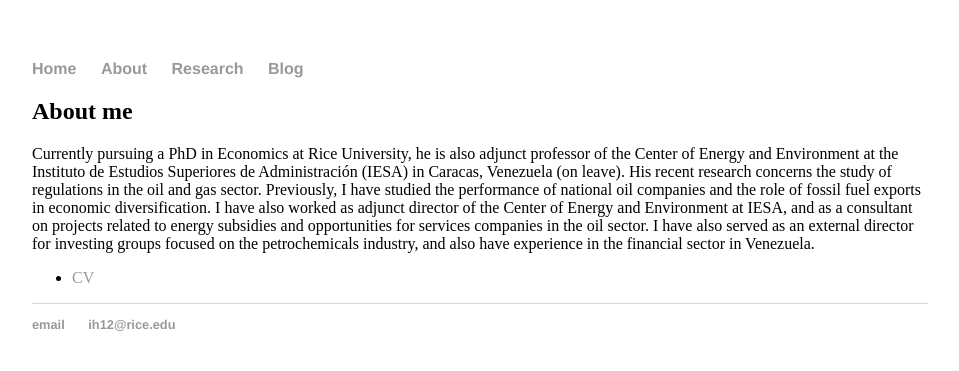
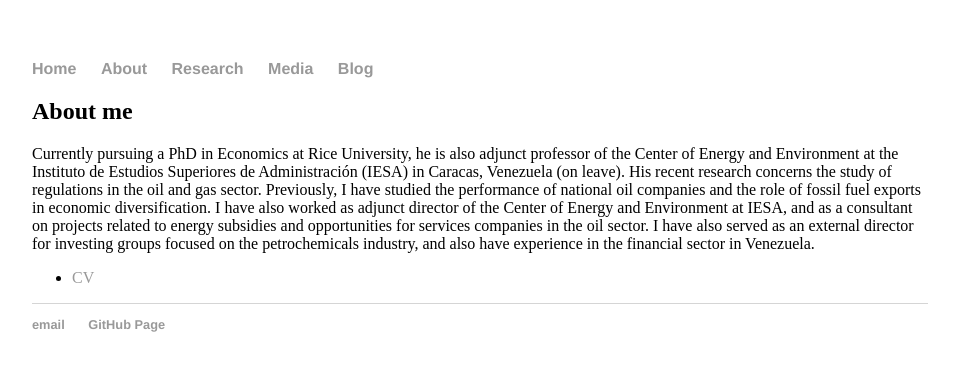
Before and after one commit to igorteo84/igorteo84.github.io, a Jekyll site: the page built from about/index.html, in a window 1280 px wide. Shown: the top 371 px of the page, without its empty margins (160-1119 px from the left). Built offline with Jekyll 4.4.1, drawn with Linux system fonts in a browser that asks for light colours.

Commit message:
Update default.html

```diff
--- a/_layouts/default.html
+++ b/_layouts/default.html
@@ -11,6 +11,7 @@
 	        		<li><a href="/">Home</a></li>
 		        	<li><a href="/about">About</a></li>
 	        		<li><a href="/research">Research</a></li>
+				<li><a href="/media">Media</a></li>
 	        		<li><a href="/blog">Blog</a></li>
 	    		</ul>
 			</nav>
@@ -21,8 +22,8 @@
 			</div><!-- /.container -->
 			<footer>
 	    		<ul>
-	        		<li><a href="mailto:igorteo84@gmail.com">email</a></li>
-	        		<li><a href="https://github.com/igorteo84">ih12@rice.edu</a></li>
+	        		<li><a href="mailto:ih12@rice.edu">email</a></li>
+	        		<li><a href="https://github.com/igorteo84">GitHub Page</a></li>
 				</ul>
 			</footer>
 		</body>
```
